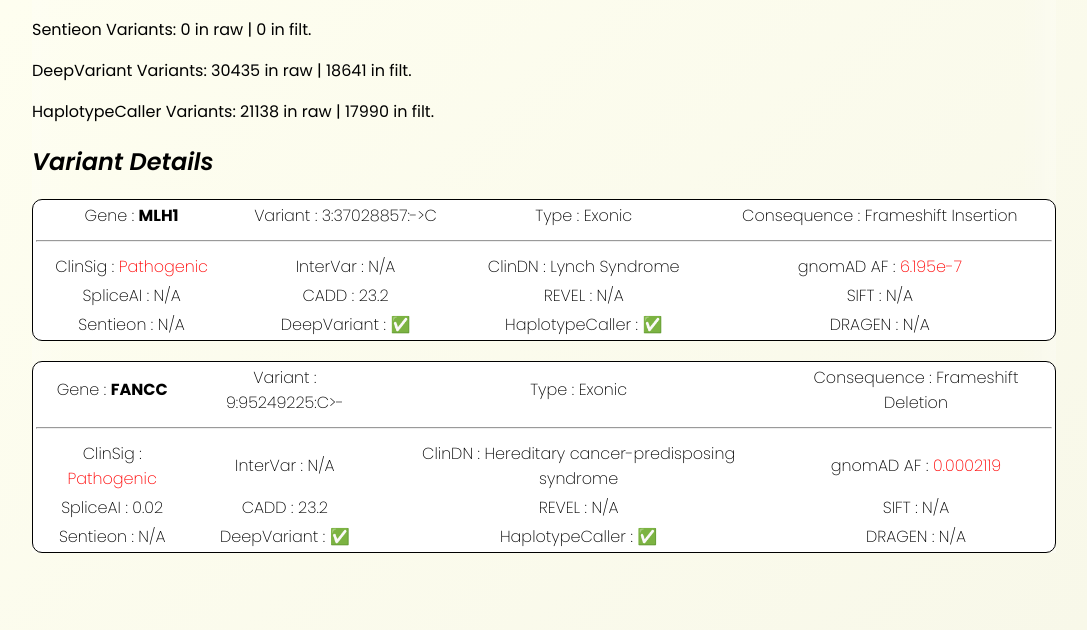
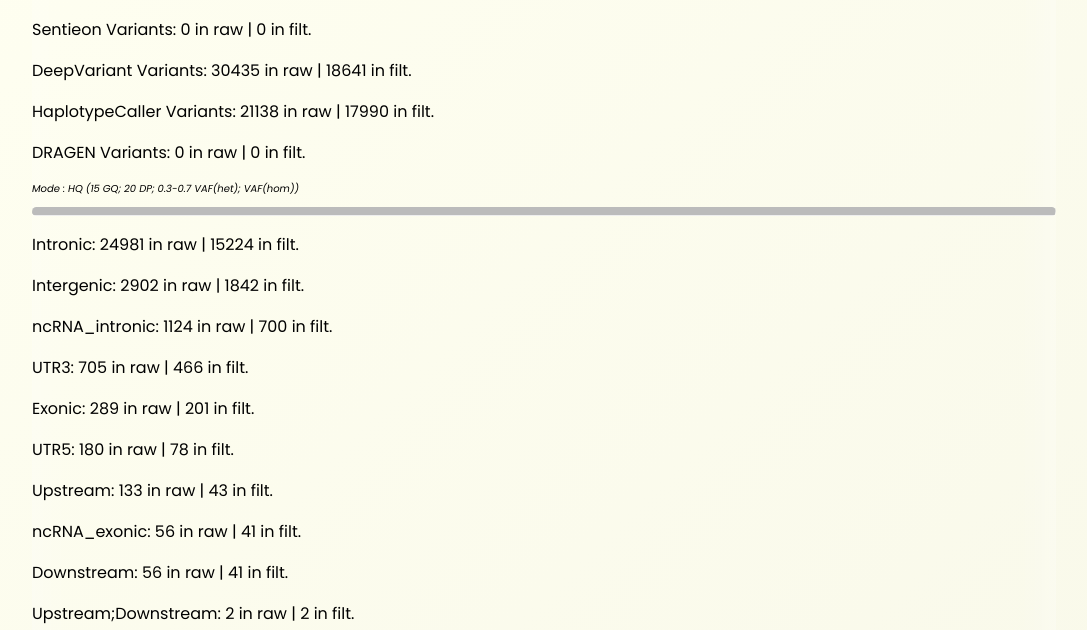
Before and after one commit to mjuilk/pretty-heinous-donald, a website: page rr_p1/var_report/main.html in a window 1280 px wide. Shown: the part 170-800 px from the top of the page, without its empty margins (96-1183 px from the left). Drawn offline with Linux system fonts and the light colour scheme.

Commit message:
added variant types

```diff
--- a/rr_p1/var_report/main.html
+++ b/rr_p1/var_report/main.html
@@ -18,7 +18,23 @@
             <p>Sentieon Variants: <span id="sen-variants">0 in raw | 0 in filt.</span></p>
             <p>DeepVariant Variants: <span id="deep-variants">30435 in raw | 18641 in filt.</span></p>
             <p>HaplotypeCaller Variants: <span id="hap-variants">21138 in raw | 17990 in filt.</span></p>
-
+            <p>DRAGEN Variants: <span id="dragen-variants">0 in raw | 0 in filt.</span></p>
+            <p class="foot">Mode : HQ (15 GQ; 20 DP; 0.3-0.7 VAF(het); VAF(hom))</p>
+            <!-- Add merged -->
+        </div>
+        <hr class="rounded">
+        <div id="types">
+            <p>Intronic: <span id="Intronic">24981 in raw | 15224 in filt.</span></p>
+            <p>Intergenic: <span id="Intergenic">2902 in raw | 1842 in filt.</span></p>
+            <p>ncRNA_intronic: <span id="ncRNA_intronic">1124 in raw | 700 in filt.</span></p>
+            <p>UTR3: <span id="UTR3">705 in raw | 466 in filt.</span></p>
+            <p>Exonic: <span id="Exonic">289 in raw | 201 in filt.</span></p>
+            <p>UTR5: <span id="UTR5">180 in raw | 78 in filt.</span></p>
+            <p>Upstream: <span id="Upstream">133 in raw | 43 in filt.</span></p>
+            <p>ncRNA_exonic: <span id="ncRNA_exonic">56 in raw | 41 in filt.</span></p>
+            <p>Downstream: <span id="Downstream">56 in raw | 41 in filt.</span></p>
+            <p>Upstream;Downstream: <span id="UpstreamDownstream">2 in raw | 2 in filt.</span></p>
+            <p>Splicing: <span id="Splicing">5 in raw | 1 in filt.</span></p>
         </div>
         <div id="variant-table">
             <h2 class="poppins-semibold-italic">Variant Details</h2>
--- a/rr_p1/var_report/style.css
+++ b/rr_p1/var_report/style.css
@@ -28,6 +28,11 @@
     font-style: normal;
 }
 
+.foot {
+    font-family: 'Poppins', sans-serif;
+    font-size: x-small;
+    font-style: italic;
+}
 
 table {
     margin-bottom: 20px;
@@ -38,3 +43,9 @@
     width: 100%;
     background-color:white
 }
+
+/* Rounded border */
+hr.rounded {
+    border-top: 8px solid #bbb;
+    border-radius: 5px;
+  }
```
